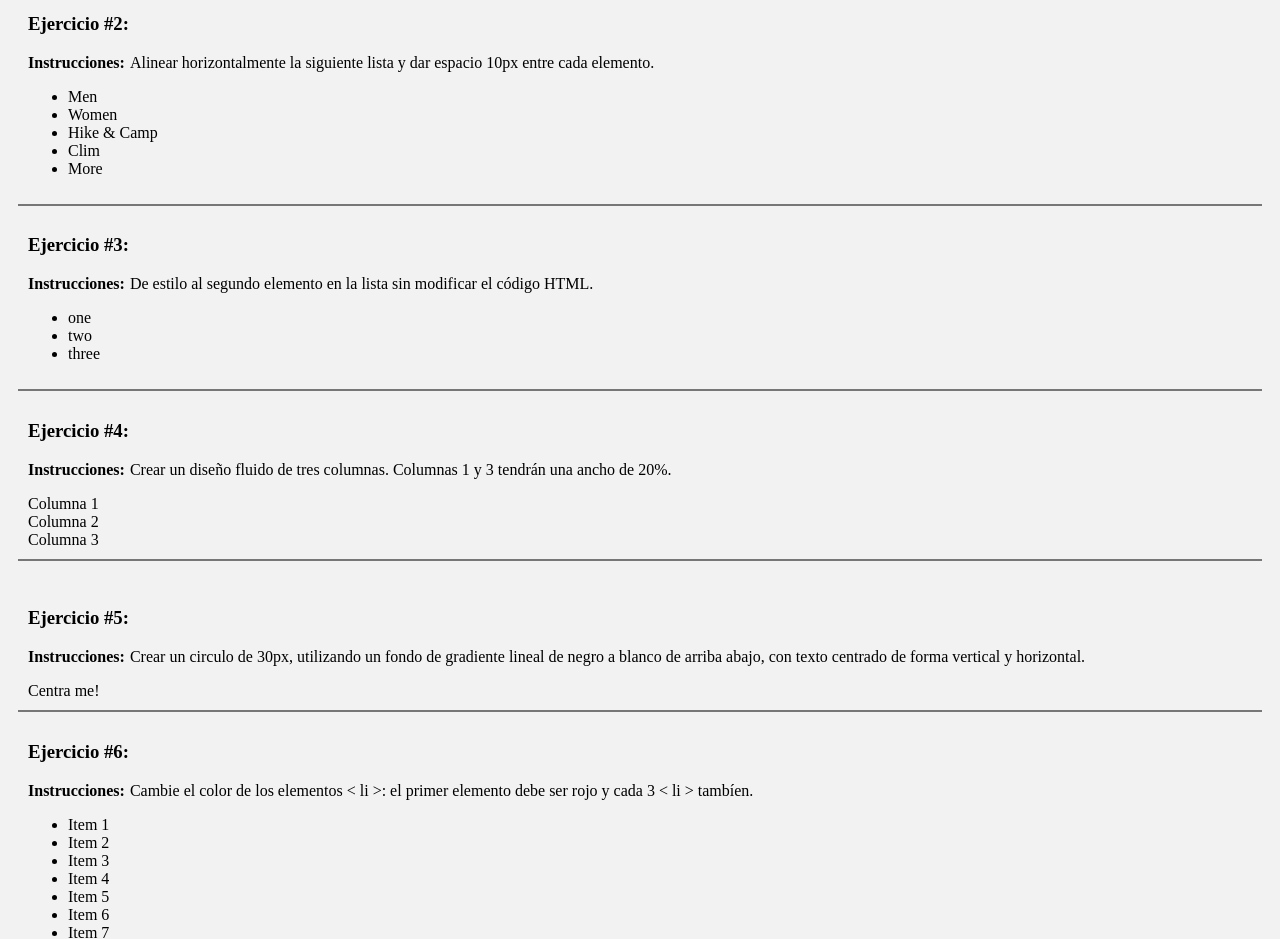
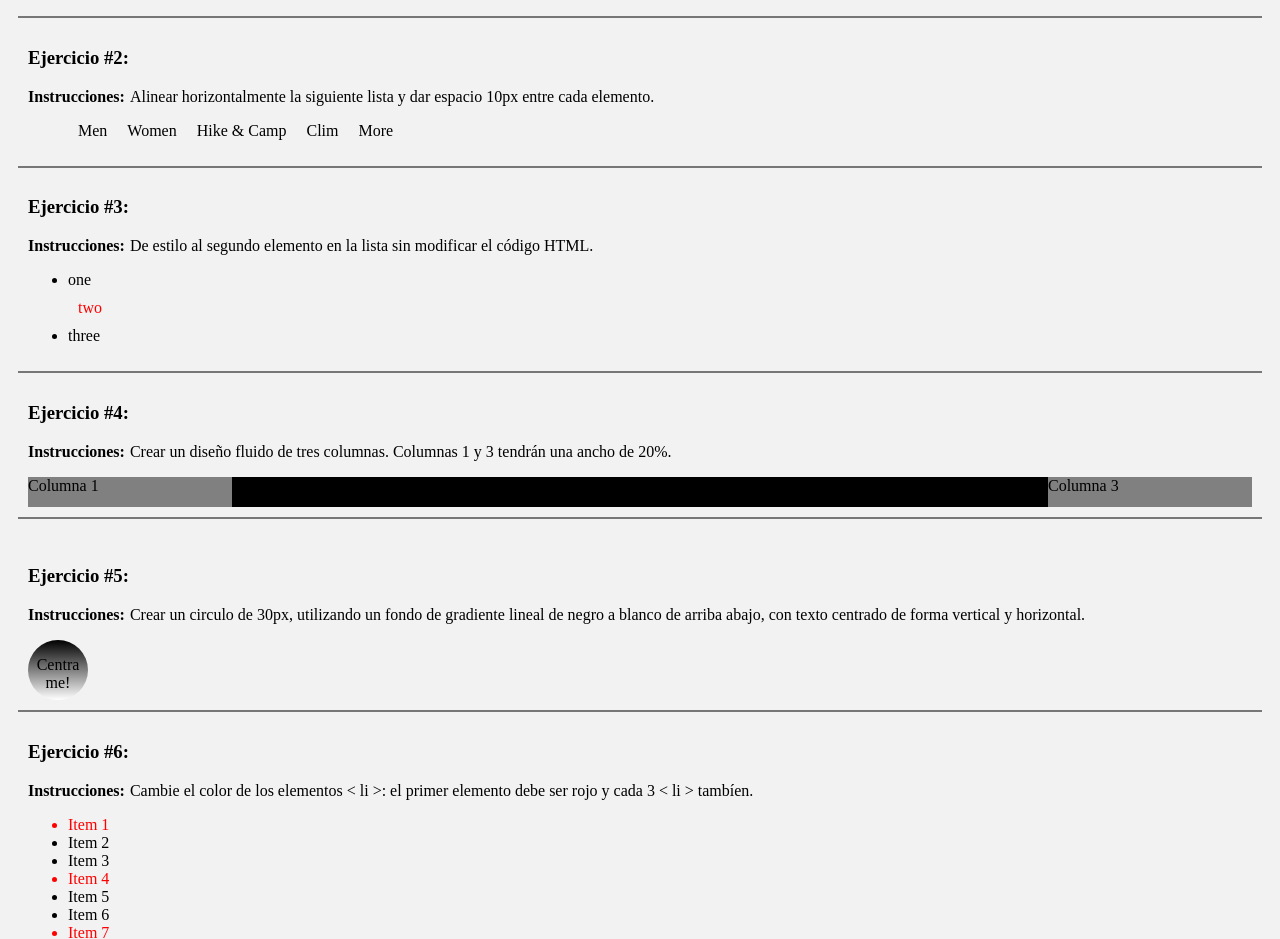
Before and after one commit to apalaciosc/css-html-exercises, a plain HTML site: page index.html in a window 1280 px wide. Shown: the part 213-1152 px from the top of the page. Drawn offline with Linux system fonts and the light colour scheme.

Commit message:
prueba de html css

```diff
--- a/index.html
+++ b/index.html
@@ -8,7 +8,7 @@
   <div class="ex ex-1">
     <h3>Ejercicio #1:</h3>
     <p class="inst">Explique porque el título h1 no es amarillo o rojo o verde.</p>
-
+    <p>porque has puesto un style despues del link del archivo css y por cascada agarra el color amarillgo</p>
     <style>
     h1 {
       color: yellow;
@@ -23,11 +23,11 @@
   <p class="inst">Alinear horizontalmente la siguiente lista y dar espacio 10px entre cada elemento.</p>
 
   <ul>
-    <li>Men</li>
-    <li>Women</li>
-    <li>Hike &amp; Camp</li>
-    <li>Clim</li>
-    <li>More</li>
+    <li class="ex2-items">Men</li>
+    <li class="ex2-items">Women</li>
+    <li class="ex2-items">Hike &amp; Camp</li>
+    <li class="ex2-items">Clim</li>
+    <li class="ex2-items">More</li>
   </ul>
 </div>
 
@@ -46,10 +46,12 @@
 <div class="ex ex-4">
   <h3>Ejercicio #4:</h3>
   <p class="inst">Crear un diseño fluido de tres columnas. Columnas 1 y 3 tendrán una ancho de 20%.</p>
+  <div class="content">
+     <div class="col-1">Columna 1</div>
+    <div class="col-2">Columna 2</div>
+    <div class="col-3">Columna 3</div>
+  </div>
 
-  <div class="col">Columna 1</div>
-  <div class="col">Columna 2</div>
-  <div class="col">Columna 3</div>
 </div>
 <br />
 
@@ -57,7 +59,7 @@
   <h3>Ejercicio #5:</h3>
   <p class="inst">Crear un circulo de 30px, utilizando un fondo de gradiente lineal de negro a blanco de arriba abajo, con texto centrado de forma vertical y horizontal.</p>
 
-  <div class="">Centra me!</div>
+  <div class="circle"><p>Centra me!</p></div>
 </div>
 
 <div class="ex ex-6">
--- a/main.css
+++ b/main.css
@@ -29,19 +29,50 @@ body {
 
 
 /* Exercise #2 */
-.ex-2 { }
+.ex-2 ul{
+  display:  flex;
+  list-style: none;
+}
+.ex2-items{
+  margin: 0 10px;
+}
 
 /* Exercise #3 */
-.ex-3 { }
+.ex-3 li:nth-child(2) {
+  color: red;
+  list-style: none;
+  margin: 10px;
+ }
 
 
 /* Exercise #4 */
-.ex-4 {  }
+.ex-4 .content{
+  width: 100%;
+  display: flex;
+ }
+ .col-1, .col-3{
+   width: 20%;
+   height: 30px;
+   background: gray;
+ }
+ .col-2{
+   width: 80%;
+   height: 30px;
+   background: #000;
+ }
 
 /* Exercise #5 */
-.ex-5 {
-
+.ex-5 .circle {
+  display: flex;
+  width: 60px;
+  height: 60px;
+  background:linear-gradient(#000,#fff);
+  border-radius: 50%;
+  text-align: center;
+  align-content: center;
 }
 
 /* Exercise #6 */
-.ex-6 {  }
+.ex-6 li:nth-child(3n+1) {
+  color: red;
+  }
```
